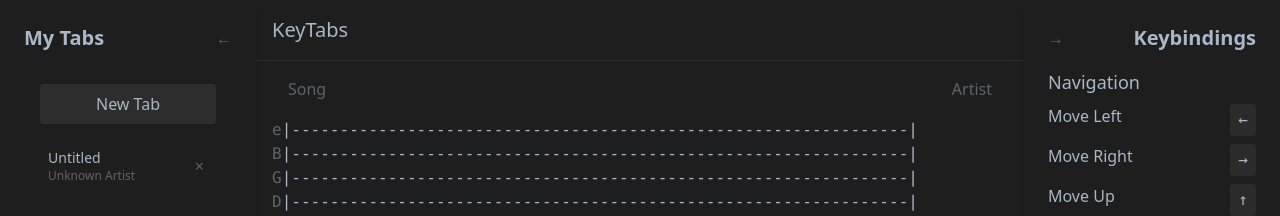
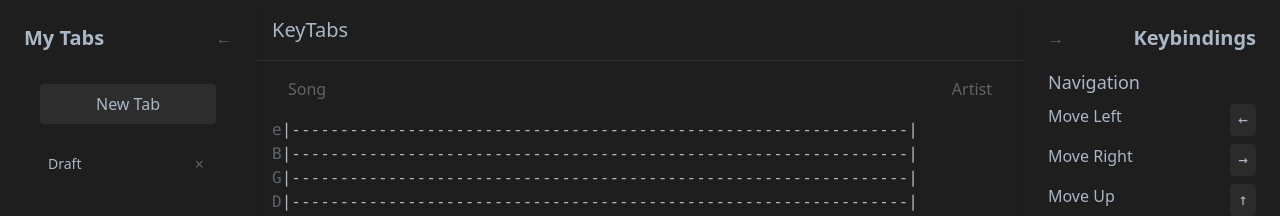
Before and after one commit to mcambria/keytabs-app, a React (Vite) app: page / in a window 1280 px wide. Both pictures are taken after a click on the button "New Tab". Shown: the top 216 px of the page. Built offline with nearby package versions, Linux system fonts and the light colour scheme.

Commit message:
attempt at zustand, has a variety of problems

```diff
--- a/src/components/editor.tsx
+++ b/src/components/editor.tsx
@@ -1,16 +1,26 @@
 import React, { useState, useEffect } from "react";
-import { Position, Range, EMPTY_NOTE, STRING_NAMES, NUM_STRINGS, BAR_DELIMITER } from "../models/tab";
-import { TabService } from "../services/tab-service";
+import { Position, Range, EMPTY_NOTE, STRING_NAMES, NUM_STRINGS, BAR_DELIMITER, TabModel } from "../models/tab";
+import { useTabContentStore } from "@/services/use-tab-content";
+import { useTabStore } from "@/services/use-tabs";
 
 const TabEditor: React.FC = () => {
-  const [model] = useState(() => TabService.getCurrentTab());
-  const [tabLines, setTabLines] = useState(model.getLines());
-  const updateTabLines = () => setTabLines(model.createMutableCopy());
+  let { currentTabId, setCurrentTabId, currentTabMetadata, updateTabMetadata } = useTabStore();
+  const { tab, loadOrCreateTab, saveTab } = useTabContentStore();
+
+  if (!currentTabId) {
+    currentTabId = crypto.randomUUID();
+    setCurrentTabId(currentTabId);
+  }
+
+  useEffect(() => loadOrCreateTab(), [currentTabId]);
+  const [model, setModel] = useState(new TabModel(tab));
+  const updateTabLines = () => setModel(model.clone());
 
   // Save state when it changes
   useEffect(() => {
-    TabService.saveCurrentTab(model);
-  }, [tabLines, model]);
+    saveTab();
+    // TODO: can we get rid of one of these
+  }, [model, currentTabId]);
 
   // editor state
   const [selection, setSelection] = useState(new Range());
@@ -96,7 +106,7 @@ const TabEditor: React.FC = () => {
         setSelection(
           new Range(
             new Position(initialSelectionPosition.line, 0, 0),
-            new Position(position.line, tabLines[position.line].length - 1, NUM_STRINGS)
+            new Position(position.line, model.lines[position.line].length - 1, NUM_STRINGS)
           )
         );
       }
@@ -105,7 +115,7 @@ const TabEditor: React.FC = () => {
         setSelection(
           new Range(
             new Position(position.line, 0, 0),
-            new Position(initialSelectionPosition.line, tabLines[initialSelectionPosition.line].length - 1, NUM_STRINGS)
+            new Position(initialSelectionPosition.line, model.lines[initialSelectionPosition.line].length - 1, NUM_STRINGS)
           )
         );
       }
@@ -141,7 +151,7 @@ const TabEditor: React.FC = () => {
         }
       } else if (newString >= NUM_STRINGS) {
         // Moving down past the last string
-        if (newLine < tabLines.length - 1) {
+        if (newLine < model.lines.length - 1) {
           newLine++;
           newString = 0;
         } else {
@@ -151,8 +161,8 @@ const TabEditor: React.FC = () => {
     }
 
     // Handle line movement
-    newLine = Math.max(0, Math.min(tabLines.length - 1, newLine + dline));
-    const newChord = Math.max(0, Math.min(tabLines[newLine].length - 1, prevStart.chord + dchord));
+    newLine = Math.max(0, Math.min(model.lines.length - 1, newLine + dline));
+    const newChord = Math.max(0, Math.min(model.lines[newLine].length - 1, prevStart.chord + dchord));
   };
 
   const moveCursor = (dline: number, dchord: number, dstring: number, shift: boolean) => {
@@ -175,7 +185,7 @@ const TabEditor: React.FC = () => {
           }
         } else if (newString >= NUM_STRINGS) {
           // Moving down past the last string
-          if (newLine < tabLines.length - 1) {
+          if (newLine < model.lines.length - 1) {
             newLine++;
             newString = 0;
           } else {
@@ -185,8 +195,8 @@ const TabEditor: React.FC = () => {
       }
 
       // Handle line movement
-      newLine = Math.max(0, Math.min(tabLines.length - 1, newLine + dline));
-      const newChord = Math.max(0, Math.min(tabLines[newLine].length - 1, prevStart.chord + dchord));
+      newLine = Math.max(0, Math.min(model.lines.length - 1, newLine + dline));
+      const newChord = Math.max(0, Math.min(model.lines[newLine].length - 1, prevStart.chord + dchord));
 
       return new Range(new Position(newLine, newChord, newString));
     });
@@ -325,21 +335,15 @@ const TabEditor: React.FC = () => {
       <div className="flex justify-between gap-4 ml-4 mr-4 mb-4">
         <input
           type="text"
-          value={model.getSong()}
-          onChange={(e) => {
-            model.setSong(e.target.value);
-            updateTabLines();
-          }}
+          value={currentTabMetadata?.song}
+          onChange={(e) => {updateTabMetadata(currentTabId, {song: e.target.value})}}
           placeholder="Song"
           className="bg-transparent border-none outline-none text-ide-text placeholder-ide-text-muted"
         />
         <input
           type="text"
-          value={model.getArtist()}
-          onChange={(e) => {
-            model.setArtist(e.target.value);
-            updateTabLines();
-          }}
+          value={currentTabMetadata?.artist}
+          onChange={(e) => {updateTabMetadata(currentTabId, {artist: e.target.value})}}
           placeholder="Artist"
           className="bg-transparent border-none outline-none text-ide-text placeholder-ide-text-muted text-right"
         />
@@ -354,7 +358,7 @@ const TabEditor: React.FC = () => {
         onMouseOver={handleMouseOver}
         onMouseUp={handleMouseUp}
       >
-        {tabLines.map((tabLine, lineIndex) => (
+        {model.lines.map((tabLine, lineIndex) => (
           <div key={`${lineIndex}`} className="flex mb-4">
             <div className="flex-col">
               {STRING_NAMES.map((stringName, stringIndex) => (
--- a/src/components/tabs-list.tsx
+++ b/src/components/tabs-list.tsx
@@ -1,51 +1,41 @@
-import React, { useState, useEffect } from "react";
+import React from "react";
 import CollapsiblePanel from "./collapsible-panel";
 import { CollapsiblePanelPlacement } from "./collapsible-panel";
-import { TabsListService, TabMetadata } from "../services/tabs-list-service";
-import { TabService } from "../services/tab-service";
+import { useTabStore } from "@/services/use-tabs";
 
 const TabsList: React.FC = () => {
-  const [tabs, setTabs] = useState<TabMetadata[]>([]);
-
-  useEffect(() => {
-    // Load tabs on component mount
-    setTabs(TabsListService.getTabsList());
-  }, []);
-
-  const handleNewTab = () => {
-    const id = TabService.createNewTab();
-    setTabs(TabsListService.getTabsList());
-  };
-
-  const handleDeleteTab = (id: string) => {
-    TabService.deleteTab(id);
-    setTabs(TabsListService.getTabsList());
-  };
+  const { tabList, setCurrentTabId, createTabMetadata, deleteTabMetadata: deleteTab } = useTabStore();
 
   return (
     <CollapsiblePanel title="My Tabs" placement={CollapsiblePanelPlacement.LEFT}>
       <div className="p-4">
         <button
-          onClick={handleNewTab}
+          onClick={() => {
+            createTabMetadata();
+          }}
           className="w-full mb-4 px-4 py-2 bg-ide-highlight text-ide-text rounded hover:bg-ide-highlight-hover transition-colors"
         >
           New Tab
         </button>
-        {tabs.length === 0 ? (
+        {tabList.length === 0 ? (
           <p className="text-sm italic text-gray-300">No tabs saved yet</p>
         ) : (
           <div className="space-y-2">
-            {tabs.map((tab) => (
+            {tabList.map((tab) => (
               <div
                 key={tab.id}
                 className="flex items-center justify-between p-2 bg-ide-bg-hover rounded hover:bg-ide-bg-hover-hover transition-colors"
+                onClick={() => setCurrentTabId(tab.id)}
               >
                 <div className="flex-1 min-w-0">
-                  <p className="text-sm font-medium text-ide-text truncate">{tab.song || "Untitled"}</p>
-                  <p className="text-xs text-ide-text-muted truncate">{tab.artist || "Unknown Artist"}</p>
+                  <p className="text-sm font-medium text-ide-text truncate">{tab.song || "Draft"}</p>
+                  <p className="text-xs text-ide-text-muted truncate">{tab.artist}</p>
                 </div>
                 <button
-                  onClick={() => handleDeleteTab(tab.id)}
+                  onClick={(e) => {
+                    e.preventDefault();
+                    deleteTab(tab.id);
+                  }}
                   className="ml-2 p-1 text-ide-text-muted hover:text-ide-text transition-colors"
                 >
                   ×
--- a/src/models/tab.ts
+++ b/src/models/tab.ts
@@ -1,3 +1,5 @@
+import { TabData, Chord, TabLines } from "@/services/use-tab-content";
+
 export const STRING_NAMES = ["e", "B", "G", "D", "A", "E"];
 export const NUM_STRINGS = STRING_NAMES.length;
 export const INITIAL_NUM_COLUMNS = 32;
@@ -5,13 +7,7 @@ export const EMPTY_NOTE = "-";
 export const BAR_DELIMITER = "|";
 const BAR_LINE = Array.from({ length: NUM_STRINGS }, () => BAR_DELIMITER);
 
-export interface IPosition {
-  line: number,
-  chord: number,
-  string: number
-}
-
-export class Position implements IPosition {
+export class Position {
   line: number;
   chord: number;
   string: number;
@@ -84,12 +80,9 @@ export class Range {
   }
 }
 
-export type TabLines = string[][][];
-export type Chord = string[];
-
-const defaultLine = () => Array.from({ length: INITIAL_NUM_COLUMNS }, () => defaultChord());
-
-const defaultChord = () => Array.from({ length: NUM_STRINGS }, () => EMPTY_NOTE);
+export const defaultChord = () => Array.from({ length: NUM_STRINGS }, () => EMPTY_NOTE);
+export const defaultTabLine = () => Array.from({ length: INITIAL_NUM_COLUMNS }, () => defaultChord());
+export const defaultTabLines = (): TabLines => [defaultTabLine()];
 
 const normalizeChordLength = (chord: Chord) => {
   // TODO: this is going to have a problem with - in front
@@ -98,45 +91,19 @@ const normalizeChordLength = (chord: Chord) => {
   // Find the maximum number of non-dash characters
   const maxLength = Math.max(Math.max(...stripped.map((str) => str.length)), 1);
 
+  // TODO: this is causing the enter button to pad to here
+  // need to just pad it in the UI and then on export
   // Pad each string to that length, counting only real characters
   return stripped.map((str) => str.padEnd(maxLength, "-"));
 };
 
 export class TabModel {
-  private lines: TabLines;
-  private song: string;
-  private artist: string;
+  id: string;
+  lines: TabLines;
 
-  constructor();
-  constructor(lines: TabLines, song: string, artist: string);
-  constructor(lines?: TabLines, song?: string, artist?: string) {
-    this.lines = lines ?? [defaultLine()];
-    this.song = song ?? "";
-    this.artist = artist ?? "";
-  }
-
-  getLines(): TabLines {
-    return this.lines;
-  }
-
-  setLines(lines: TabLines): void {
-    this.lines = lines;
-  }
-
-  getSong(): string {
-    return this.song;
-  }
-
-  setSong(song: string): void {
-    this.song = song;
-  }
-
-  getArtist(): string {
-    return this.artist;
-  }
-
-  setArtist(artist: string): void {
-    this.artist = artist;
+  constructor(data: TabData) {
+    this.id = data?.id ?? crypto.randomUUID();
+    this.lines = data?.lines ?? [defaultTabLine()];
   }
 
   getStringValue(position: Position): string {
@@ -173,7 +140,7 @@ export class TabModel {
   }
 
   insertLine(position: Position): void {
-    this.lines.splice(position.line + 1, 0, defaultLine());
+    this.lines.splice(position.line + 1, 0, defaultTabLine());
   }
 
   deleteLine(position: Position): void {
@@ -188,7 +155,13 @@ export class TabModel {
     this.lines[position.line].splice(position.chord + 1, 0, value);
   }
 
-  createMutableCopy(): TabLines {
-    return this.lines.map((line) => line.map((chord) => [...chord]));
+  clone(): TabModel {
+    // TODO: consider using structuredClone window api instead
+    // TODO: consider marking lines as dirty and only making new copies of those since
+    return new TabModel(this.toData());
+  }
+
+  toData(): TabData {
+    return { id: this.id, lines: [...this.lines] };
   }
 }
--- /dev/null
+++ b/src/services/use-tab-content.ts
@@ -0,0 +1,63 @@
+import { defaultTabLines } from '@/models/tab';
+import { create } from 'zustand';
+
+export type TabLines = string[][][];
+export type Chord = string[];
+
+export type TabData = {
+    id: string;
+    lines: TabLines;
+}
+
+type TabContentStoreState = {
+    tab: TabData;
+}
+
+type TabContentStoreActions = {
+    loadOrCreateTab: () => void;
+    updateContent: (lines: TabLines) => void;
+    saveTab: () => void;
+    deleteTab: () => void;
+}
+
+type TabContentState = TabContentStoreState & TabContentStoreActions;
+
+const makeTabStorageId = (id: string) => `tab_${id}`;
+
+export const useTabContentStore = create<TabContentState>((set, get) => ({
+    tab: { id: crypto.randomUUID(), lines: defaultTabLines() },
+
+    loadOrCreateTab: () => {
+        const id = get().tab.id
+        const raw = localStorage.getItem(makeTabStorageId(id));
+        let tab: TabData;
+        if (raw) {
+            tab = JSON.parse(raw);
+        }
+        else {
+            tab = { id: id, lines: defaultTabLines()}
+        }
+        set({ tab: tab });
+    },
+
+    updateContent: (lines) =>
+        set((state) => ({
+            tab: { ...state.tab, lines },
+        })),
+
+    saveTab: () => {
+        const tab = get().tab;
+        if (tab) {
+            localStorage.setItem(`tab-${tab.id}`, JSON.stringify(tab));
+        }
+    },
+
+    deleteTab: () => {
+        const tab = get().tab;
+        if (!tab) {
+            return;
+        }
+        localStorage.removeItem(makeTabStorageId(tab.id));
+        set({ tab: { id: crypto.randomUUID(), lines: defaultTabLines() }});
+    }
+}));
--- /dev/null
+++ b/src/services/use-tabs.ts
@@ -0,0 +1,68 @@
+import { create } from 'zustand';
+import { persist } from 'zustand/middleware';
+
+type TabMetadata = { id: string; song: string; artist: string };
+
+type TabsMetadataStoreState = {
+  tabList: TabMetadata[];
+  currentTabId: string | null;
+  currentTabMetadata: TabMetadata | null;
+}
+
+type TabsMetadataStoreActions = {
+  setCurrentTabId: (id: string | null) => void;
+  createTabMetadata: () => void;
+  updateTabMetadata: (id: string, updates: Partial<TabMetadata>) => void;
+  deleteTabMetadata: (id: string) => void;
+}
+
+type TabsMetadataStore = TabsMetadataStoreState & TabsMetadataStoreActions;
+
+export const useTabStore = create<TabsMetadataStore>()(
+  persist(
+    (set, get) => ({
+      tabList: [],
+      currentTabId: null,
+      currentTabMetadata: null,
+
+      setCurrentTabId: (id) => {
+        const tabList = get().tabList;
+        const metadata = tabList.filter(v => v.id == id)[0] ?? null;
+        set({ currentTabId: id, currentTabMetadata: metadata });
+      },
+
+      createTabMetadata: () => {
+        const metadata = { id: crypto.randomUUID(), song: '', artist: '' };
+        set(state => ({
+          tabList: [...state.tabList, metadata],
+          currentTabId: metadata.id,
+        }));
+      },
+
+      updateTabMetadata: (id, updates) => {
+        const tabList = get().tabList;
+        const metadata = tabList.filter(v => v.id == id)[0] ?? null;
+        set(state => ({
+          tabList: state.tabList.map(tab =>
+            tab.id === id ? { ...tab, ...updates } : tab
+          ),
+        }));
+      },
+
+      deleteTabMetadata: (id) => {
+        set(state => ({
+          tabList: state.tabList.filter(tab => tab.id !== id),
+          currentTabId: state.currentTabId === id ? null : state.currentTabId,
+        }));
+      },
+    }),
+    {
+      name: 'tab-metadata', // key in localStorage
+      partialize: (state) => ({
+        tabList: state.tabList,
+        currentTabId: state.currentTabId,
+        currentTabMetadata: state.currentTabMetadata
+      }),
+    }
+  )
+);
```
Also changed, not shown: src/services/tab-service.ts (deleted, +0 -93 lines), src/services/tabs-list-service.ts (deleted, +0 -45 lines), src/services/user-store.ts (added, +23 -0 lines).
